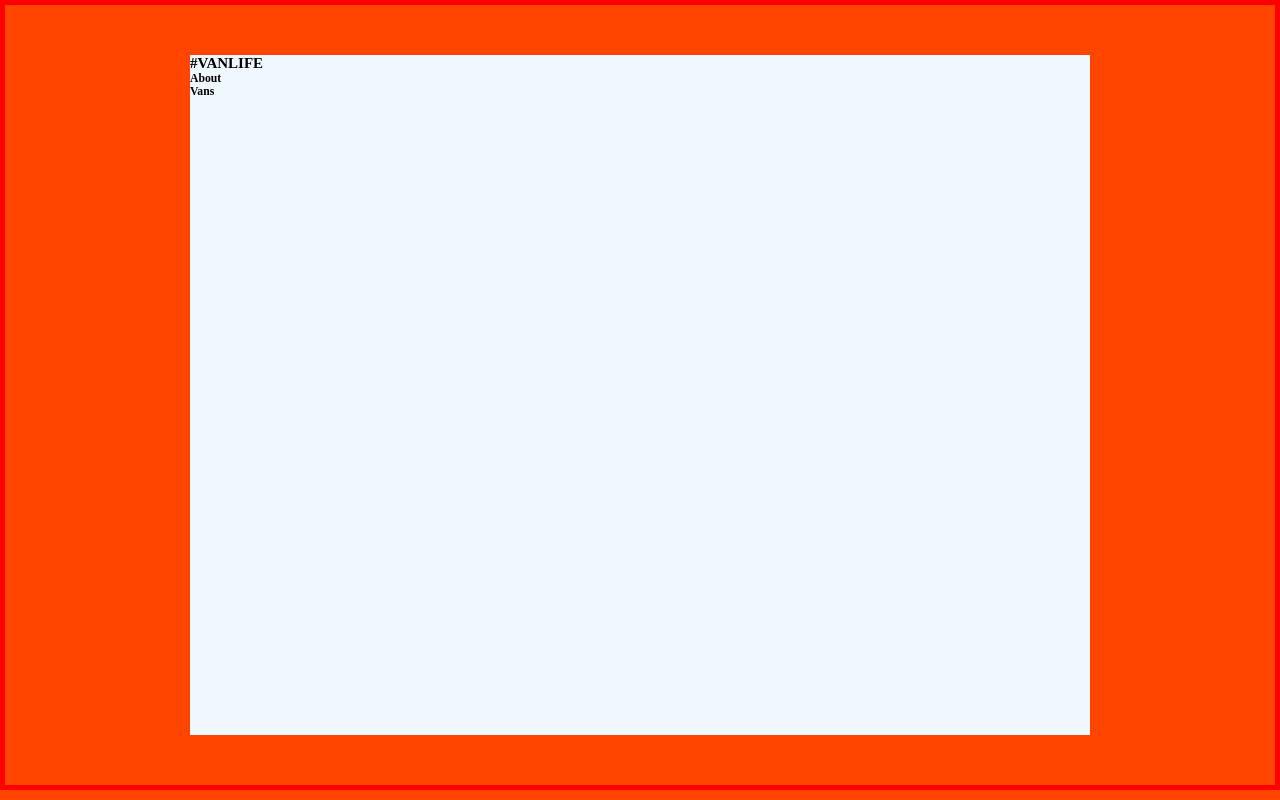
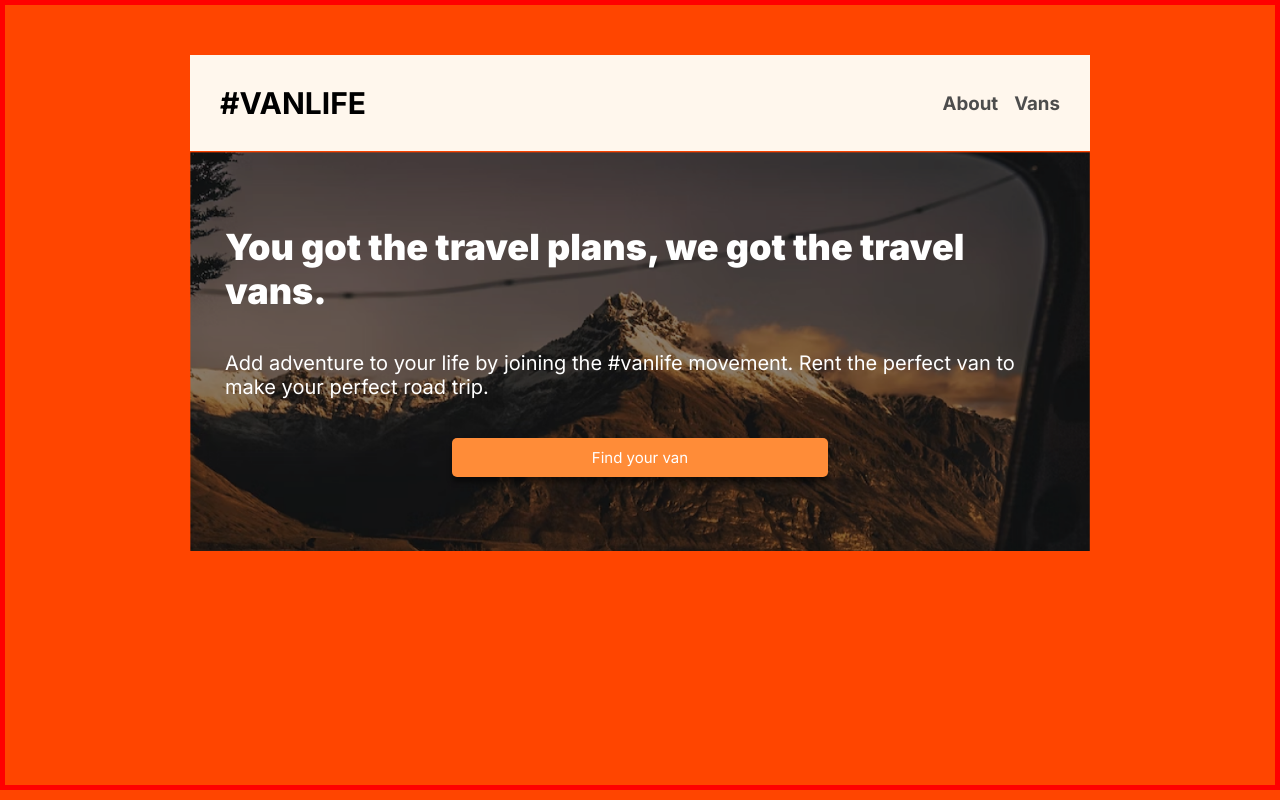
Before and after one commit to aadarsh10c/VanLife-react, a React (Vite) app: page / in a window 1280 px wide. Built offline with nearby package versions, Linux system fonts and the light colour scheme.

Commit message:
Added the Home component

```diff
--- a/index.html
+++ b/index.html
@@ -4,6 +4,9 @@
     <meta charset="UTF-8" />
     <link rel="icon" type="image/svg+xml" href="/vite.svg" />
     <meta name="viewport" content="width=device-width, initial-scale=1.0" />
+    <link rel="preconnect" href="https://fonts.googleapis.com">
+    <link rel="preconnect" href="https://fonts.gstatic.com" crossorigin>
+    <link href="https://fonts.googleapis.com/css2?family=Inter:wght@400;600;700;900&display=swap" rel="stylesheet">
     <title>Vite + React</title>
   </head>
   <body>
--- a/src/Front.jsx
+++ b/src/Front.jsx
@@ -1,10 +1,12 @@
 import React from "react";
 import Header from "./Header";
+import Home from "./Home";
 
 export default function Front(){
     return(
         <div className="front">
             <Header />
+            <Home />
         </div>
     )
 }
--- /dev/null
+++ b/src/Home.jsx
@@ -0,0 +1,17 @@
+import React from "react";
+
+export default function Home(){
+    return(
+        <div className="home">
+            <h1 className="home__head">
+            You got the travel plans, we got the travel vans.
+            </h1>
+            <h3 className="home__description">
+            Add adventure to your life by joining the #vanlife movement. Rent the perfect van to make your perfect road trip.
+            </h3>
+            <a href="#" className="home__btn">
+            Find your van
+            </a>
+        </div>
+    )
+}
--- a/src/index.scss
+++ b/src/index.scss
@@ -25,5 +25,70 @@ body{
   margin: 5rem auto;
   max-width: 90rem;
   min-height: 85vh;
-  background-color: aliceblue;
 }
+.header{
+  padding: 3rem;
+  display: flex;
+  align-items: center;
+  justify-content: space-between;
+  background: #FFF7ED;
+  font-family: 'Inter', sans-serif;
+  &__main{
+    font-size: 2rem;
+    font-weight: 900;
+  }
+  &__sub{
+    display: flex;
+    align-items: center;
+    gap: 1em;
+    justify-content: space-around;
+    font-size: 1.6rem;
+    color: #4D4D4D;
+  }
+
+}
+.home{
+  background-image: url('./assets/image_53.png');
+  background-size: cover;
+  width: 100%;
+  height: 40rem;
+  display: flex;
+  flex-direction: column;
+  align-items: center;
+  justify-content: space-around;
+  gap: 2rem;
+  font-family: 'Inter', sans-serif;
+  color: white;
+  padding: 6.5rem 3.5rem;
+  &__head{
+    font-size: 3.6rem;
+    font-weight: 800;
+  }
+  &__description{
+    font-weight: 500;
+    font-size: 2rem;
+  }
+  &__btn{
+    &,
+    &:link,
+    &:visited{
+      border-radius: 5px;
+      text-decoration: none;
+      color: white;
+      font-size: 1.5rem;
+      background-color: #FF8C38;
+      padding: 1rem 14rem;
+      box-shadow: 0 .5rem .5rem rgba( black , .5);
+      transition: all .5s;
+      transform: translateY(0);
+    }
+
+    &:hover{
+      transform: translateY(-3px);
+    }
+    &:active{
+      transform: translateY(5px);
+    }
+  }
+
+}
```
Also changed, not shown: src/assets/image_53.png (added).
